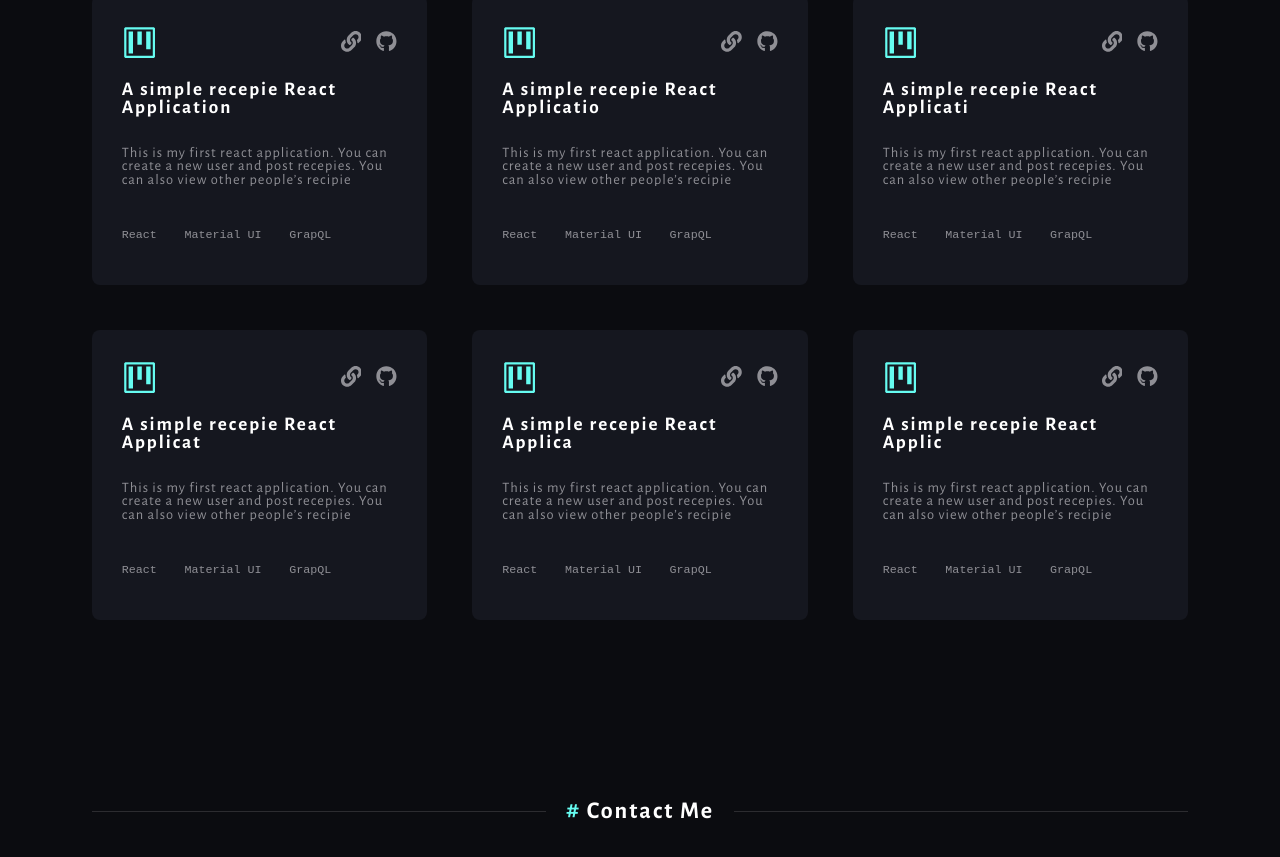
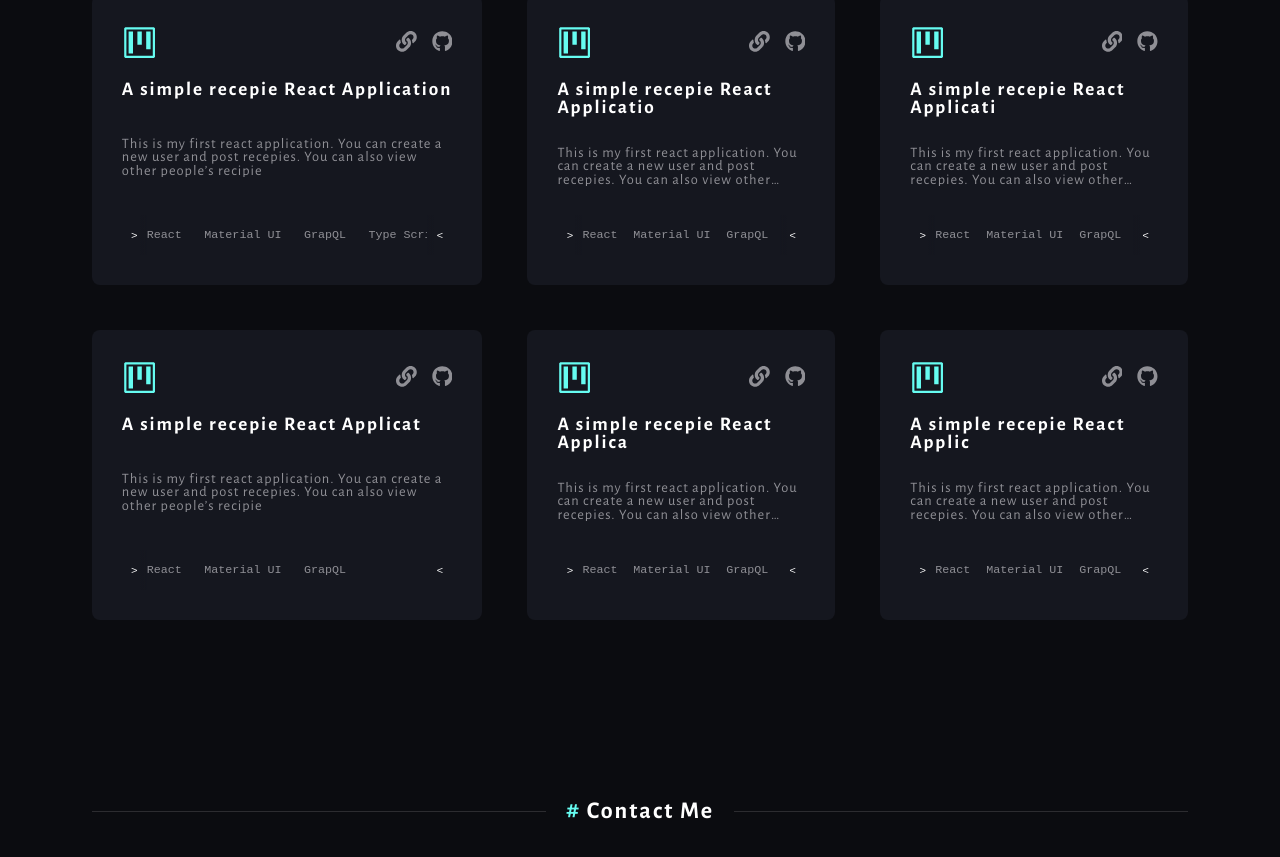
Before and after one commit to NatiG100/portfolio, a React (Create React App) app: page / in a window 1280 px wide. Shown: the part 3407-4264 px from the top of the page. Built offline with nearby package versions, Linux system fonts and the light colour scheme.

Commit message:
create a step scroller ui

```diff
--- a/src/assets/data/data.js
+++ b/src/assets/data/data.js
@@ -41,7 +41,7 @@ export const data = {
            description:"This is my first react application. You can create a new user and post recepies. You can also view other people’s recipie",
            repo:"#",
            link:"#",
-            techStack:["React", "Material UI", "GrapQL"]
+            techStack:["React", "Material UI", "GrapQL","Type Script","GraphQL"]
         },
         {
             title:"A simple recepie React Applicatio",
--- a/src/components/ProjectCard/ProjectCardelements.js
+++ b/src/components/ProjectCard/ProjectCardelements.js
@@ -4,6 +4,8 @@ import {VscProject} from 'react-icons/vsc';
 import {animated} from 'react-spring';
 
 export const StyledProjectCard = styled(animated.div)`
+    box-sizing:border-box;
+
     width: 100%;
     max-width: 400px;
     padding: 30px;
@@ -61,6 +63,7 @@ export const StyledProjectCardBody = styled.div`
     justify-content: space-between;
     height: 100%;
     align-items: flex-start;
+    box-sizing:border-box;
 `;
 
 export const StyledH1 = styled.h1`
@@ -93,13 +96,35 @@ export const StyledP = styled.p`
 `;
 export const StyledTechStack = styled.div`
     width: 100%;
+    padding-left :25px ;
+    padding-right :25px ;
+    position:relative;
+`;
+export const StyledTechStackWrapper = styled.div`
+    width:100%;
     overflow-y: auto;
     height: 40px;
     display: flex;
     align-items: center;
     justify-content: flex-start;
-    gap: 10%;
+    gap: 8%;
+    box-sizing:border-box;
+    scrollbar-width:none;
 `;
+export const StyledStepScroller = styled.button`
+    position:absolute;
+    top: 0;
+    bottom:0;
+    height:100% ;
+    width:25px;
+    background:linear-gradient(${({position})=>(position==="left"?"to right":"to left")},${theme.colors.surface} 70%,${theme.colors.surface}22);
+    ${({position})=>(position==="left"?"left:0px;":"right:0px;")};
+    display:flex;
+    justify-content:center ;
+    align-items:center;
+    border:none;
+    color:white;
+`
 export const StyledTech = styled.div`
     font-size: ${theme.font.md};
     font-weight: 400;
--- a/src/components/ProjectCard/index.jsx
+++ b/src/components/ProjectCard/index.jsx
@@ -9,8 +9,10 @@ import {
   StyledProjectCardIcon,
   StyledProjectCardMenu,
   StyledProjectLink,
+  StyledStepScroller,
   StyledTech,
-  StyledTechStack
+  StyledTechStack,
+  StyledTechStackWrapper
 } from "./ProjectCardelements"
 
 import {useSpring, config} from 'react-spring';
@@ -56,9 +58,15 @@ const ProjectCard = ({
           <StyledH1 className='title'>{title}</StyledH1>
           <StyledP>{description}</StyledP>
             <StyledTechStack>
-              {techStack.map((tech)=>(
-                <StyledTech key={tech}>{tech}</StyledTech>
-                ))}
+              <StyledStepScroller position="left">{'>'}</StyledStepScroller>
+              <StyledStepScroller position="right">{'<'}</StyledStepScroller>
+              <StyledTechStackWrapper className='hide-scroll'>
+                {
+                techStack.map((tech)=>(
+                  <StyledTech key={tech}>{tech}</StyledTech>
+                  ))
+                }
+              </StyledTechStackWrapper>
             </StyledTechStack>
           </StyledProjectCardBody>
     </StyledProjectCard>
--- a/src/index.css
+++ b/src/index.css
@@ -6,7 +6,9 @@ body {
   -webkit-font-smoothing: antialiased;
   -moz-osx-font-smoothing: grayscale;
 }
-
+.hide-scroll::-webkit-scrollbar {
+  display: none;
+}
 code {
   font-family: source-code-pro, Menlo, Monaco, Consolas, 'Courier New',
     monospace;
```
